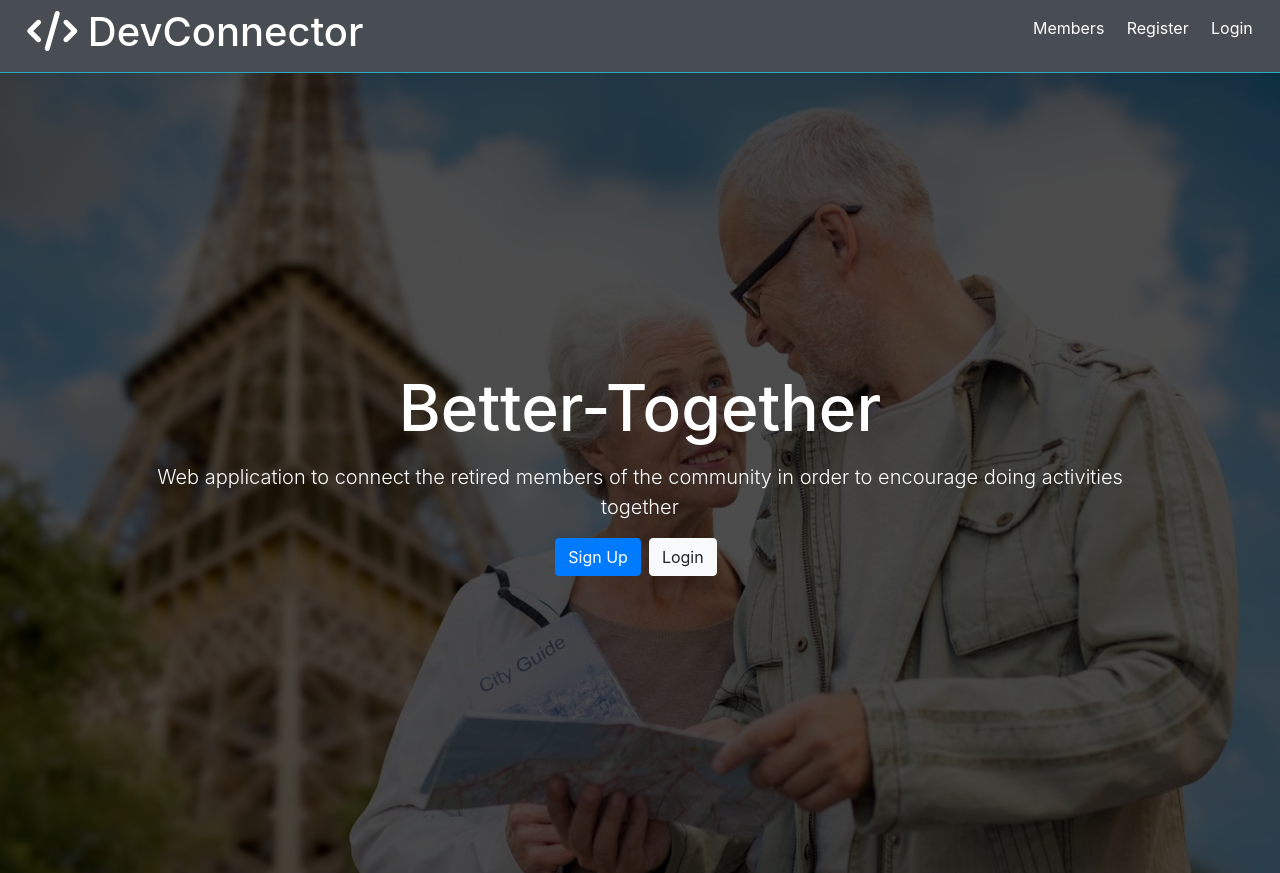
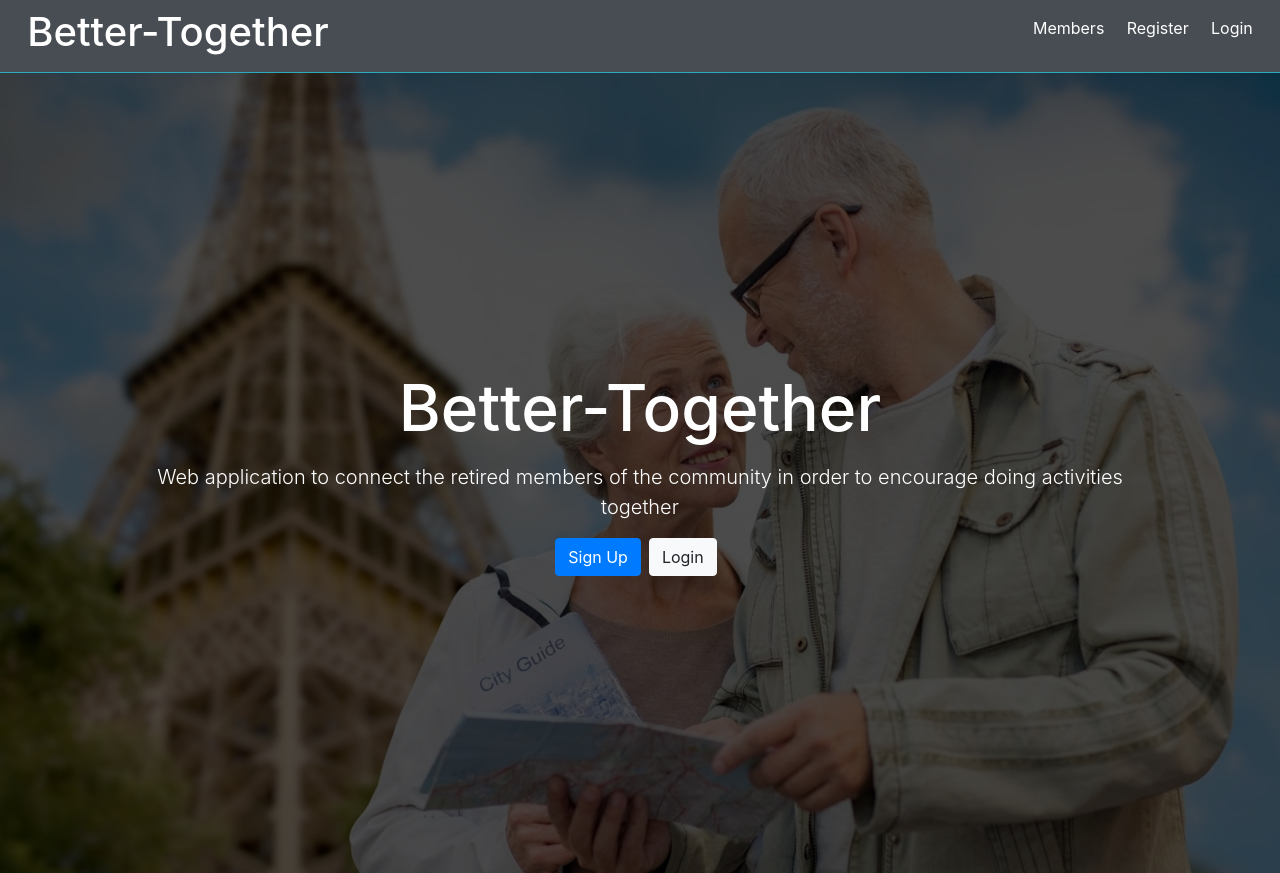
Before and after one commit to JasonSurendran/Better-Together, a React (Create React App) app in the folder react_app/: page / in a window 1280 px wide. Built offline with nearby package versions, Linux system fonts and the light colour scheme; no server answers.

Commit message:
Fix fonts

```diff
--- a/react_app/public/index.html
+++ b/react_app/public/index.html
@@ -9,9 +9,6 @@
         integrity="sha384-ggOyR0iXCbMQv3Xipma34MD+dH/1fQ784/j6cY/iJTQUOhcWr7x9JvoRxT2MZw1T"
         crossorigin="anonymous"
       />
-
-    <!-- Connect To FontAwesome -->
-    <script src="https://kit.fontawesome.com/9deba823f4.js" crossorigin="anonymous"></script>
 
     <!-- Default Create-React-App  -->
     <meta charset="utf-8" />
--- a/react_app/src/components/layout/Navbar.js
+++ b/react_app/src/components/layout/Navbar.js
@@ -49,7 +49,7 @@ const Navbar = ({ auth: { isAuthenticated, loading }, logout }) => {
     <nav className='navbar bg-dark'>
       <h1>
         <Link to='/'>
-          <i className='fas fa-code' /> DevConnector
+          <i className='fas fa-code' /> Better-Together
         </Link>
       </h1>
       {!loading && (
```
